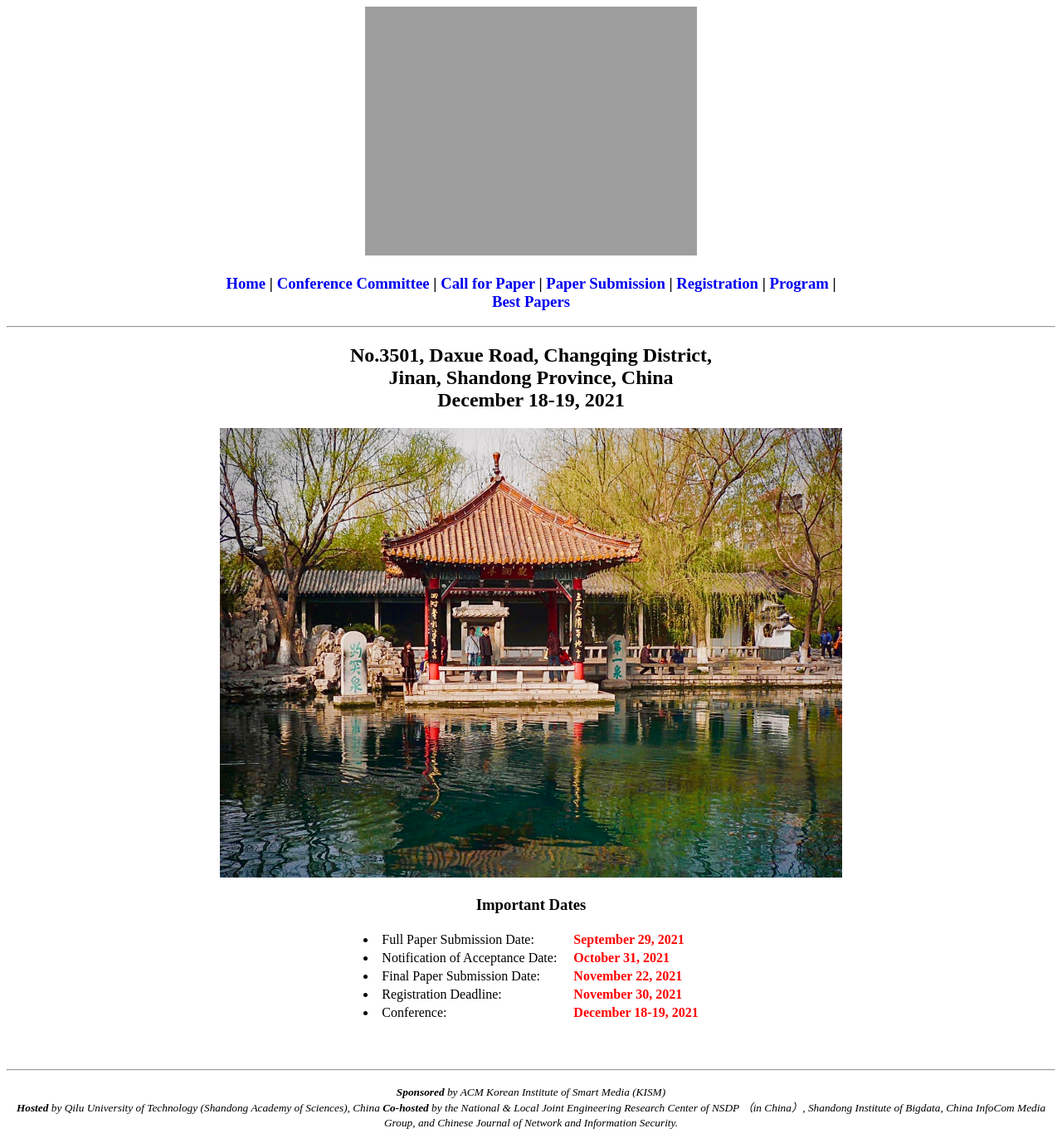
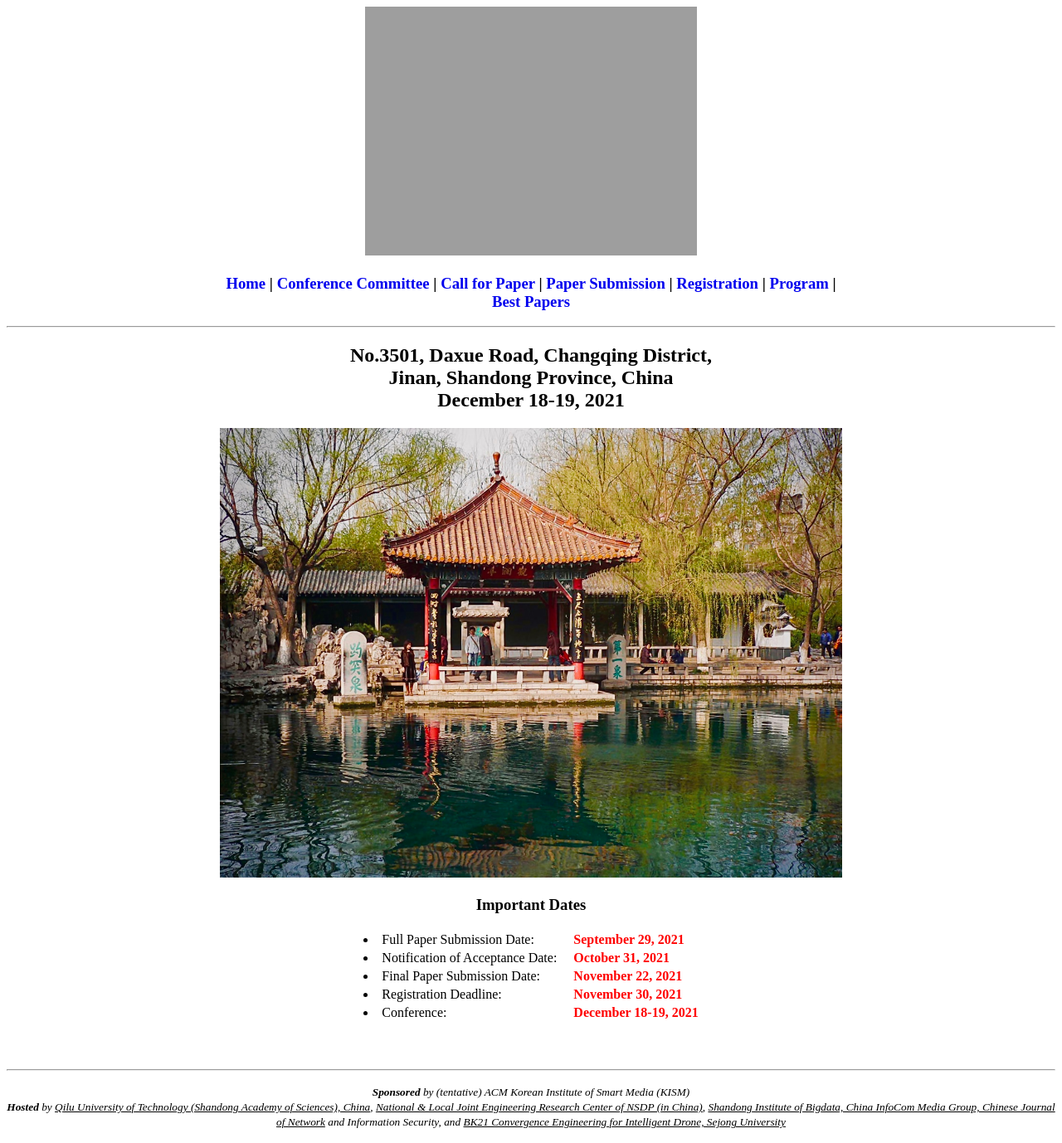
Before and after one commit to icea-conf/2021, a Jekyll site: the page built from index.html, in a window 1280 px wide. Shown: the whole page at 83% size. Built offline with Jekyll 4.4.1, drawn with Linux system fonts in a browser that asks for light colours; the list of posts is cut into pages by our own code.

Commit message:
Update default.html

```diff
--- a/_layouts/default.html
+++ b/_layouts/default.html
@@ -33,9 +33,8 @@
 <hr>
     <p style="text-align:center">
         <small>
-            <i><b>Sponsored</b> by ACM Korean Institute of Smart Media (KISM)</i><br>
-            <i><b>Hosted</b> by Qilu University of Technology (Shandong Academy of Sciences), China</i>
-            <i><b>Co-hosted</b> by the National & Local Joint Engineering Research Center of NSDP （in China）, Shandong Institute of Bigdata, China InfoCom Media Group, and Chinese Journal of Network and Information Security.</i>
+            <i><b>Sponsored</b> by (tentative) ACM Korean Institute of Smart Media (KISM)</i><br>
+            <i><b>Hosted</b> by <u>Qilu University of Technology (Shandong Academy of Sciences), China</u>, <u>National & Local Joint Engineering Research Center of NSDP (in China)</u>, <u>Shandong Institute of Bigdata, China InfoCom Media Group, Chinese Journal of Network</u> and Information Security, and <u>BK21 Convergence Engineering for Intelligent Drone, Sejong University</u></i>
         </small>
     </p>
 </body>
```
